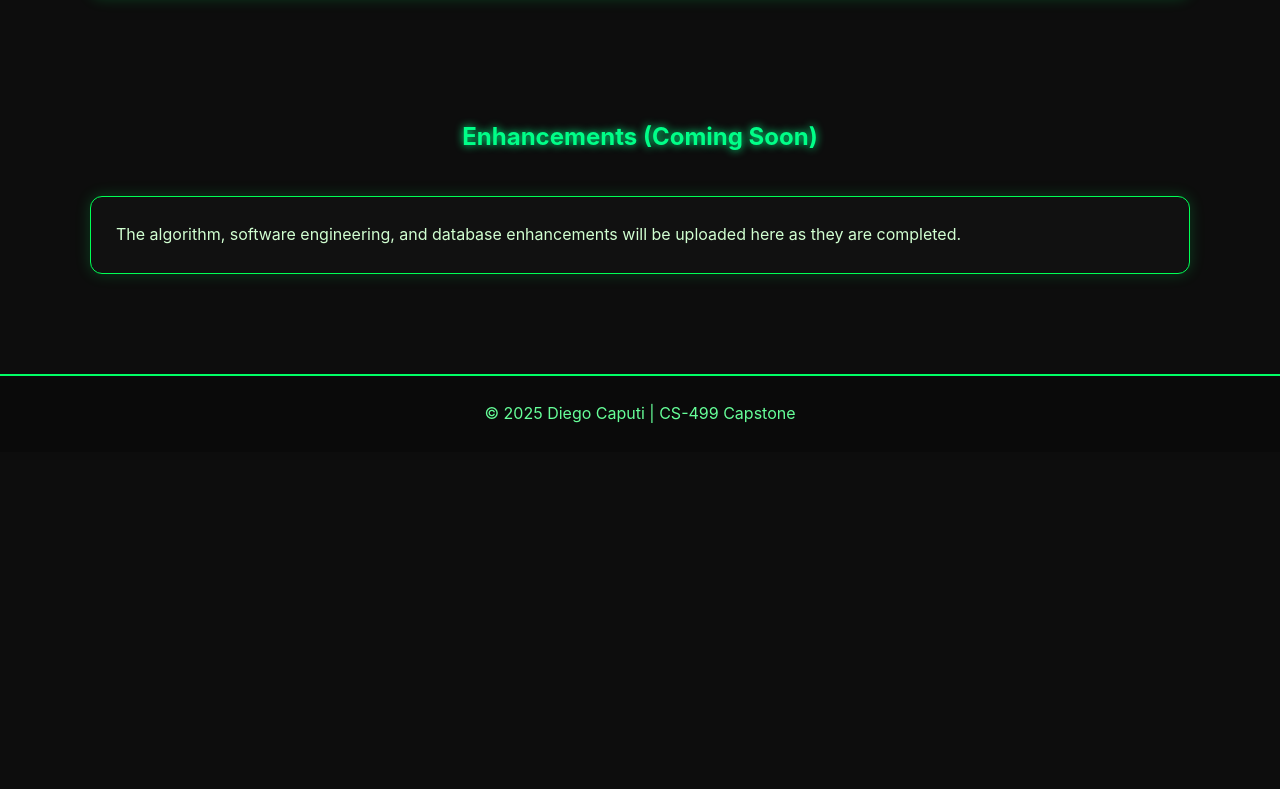
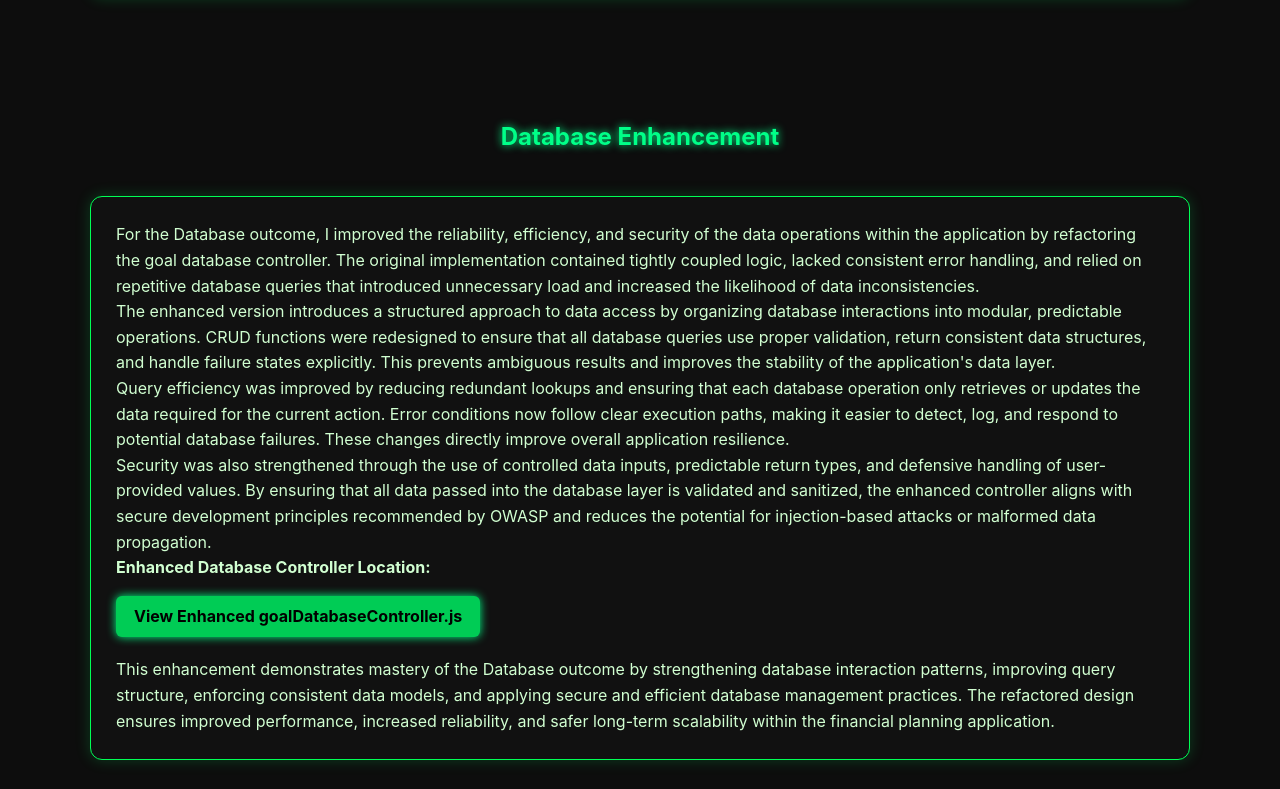
Before and after one commit to DCaputi001/dcaputi001.github.io, a plain HTML site: page projects/capstone.html in a window 1280 px wide. Shown: the part 3091-3880 px from the top of the page. Before the commit the page ends 3543 px from the top, so only its background shows below. Drawn offline with Linux system fonts and the light colour scheme.

Commit message:
Enhance capstone project HTML with updates
The capstone project HTML file has been updated to include enhancements in software engineering, algorithms, data structures, and database management. The changes improve maintainability, performance, and security of the application.

```diff
--- a/projects/capstone.html
+++ b/projects/capstone.html
@@ -193,6 +193,62 @@
 
 </section>
 
+<!-- DATABASE ENHANCEMENT -->
+<section class="section">
+    <h2>Database Enhancement</h2>
+
+    <div class="card">
+        <p>
+            For the Database outcome, I improved the reliability, efficiency, and security of
+            the data operations within the application by refactoring the goal database controller.
+            The original implementation contained tightly coupled logic, lacked consistent error
+            handling, and relied on repetitive database queries that introduced unnecessary load and
+            increased the likelihood of data inconsistencies.
+        </p>
+
+        <p>
+            The enhanced version introduces a structured approach to data access by organizing
+            database interactions into modular, predictable operations. CRUD functions were redesigned
+            to ensure that all database queries use proper validation, return consistent data structures,
+            and handle failure states explicitly. This prevents ambiguous results and improves the
+            stability of the application's data layer.
+        </p>
+
+        <p>
+            Query efficiency was improved by reducing redundant lookups and ensuring that each database
+            operation only retrieves or updates the data required for the current action. Error conditions
+            now follow clear execution paths, making it easier to detect, log, and respond to potential
+            database failures. These changes directly improve overall application resilience.
+        </p>
+
+        <p>
+            Security was also strengthened through the use of controlled data inputs, predictable return
+            types, and defensive handling of user-provided values. By ensuring that all data passed into
+            the database layer is validated and sanitized, the enhanced controller aligns with secure
+            development principles recommended by OWASP and reduces the potential for injection-based
+            attacks or malformed data propagation.
+        </p>
+
+        <p><strong>Enhanced Database Controller Location:</strong></p>
+
+        <a
+            href="https://github.com/DCaputi001/financial-planner/blob/main/backend/controllers/goalDatabaseController.js"
+            class="btn-small"
+            target="_blank">
+            View Enhanced goalDatabaseController.js
+        </a>
+
+        <p style="margin-top: 20px;">
+            This enhancement demonstrates mastery of the Database outcome by strengthening database
+            interaction patterns, improving query structure, enforcing consistent data models, and
+            applying secure and efficient database management practices. The refactored design ensures
+            improved performance, increased reliability, and safer long-term scalability within the
+            financial planning application.
+        </p>
+    </div>
+
+</section>
+
 <!-- PLACEHOLDER FOR FUTURE SECTIONS -->
 <section class="section">
     <h2>Enhancements (Coming Soon)</h2>
```
